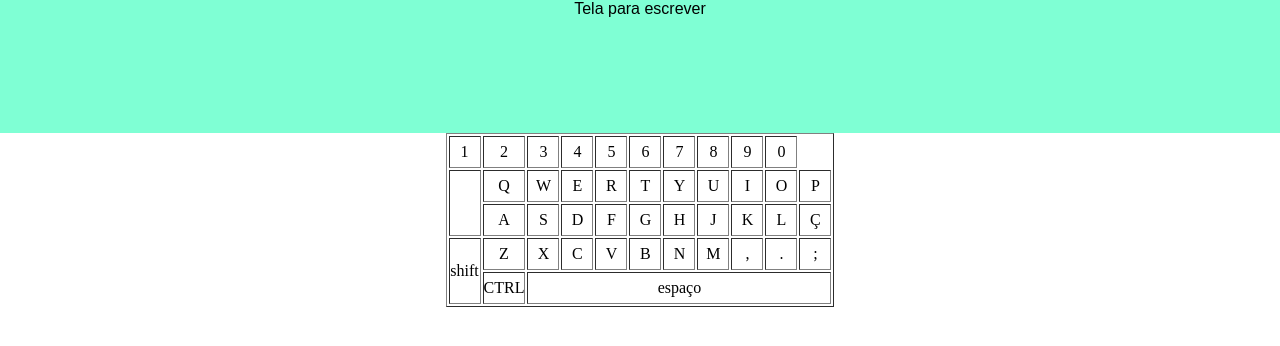
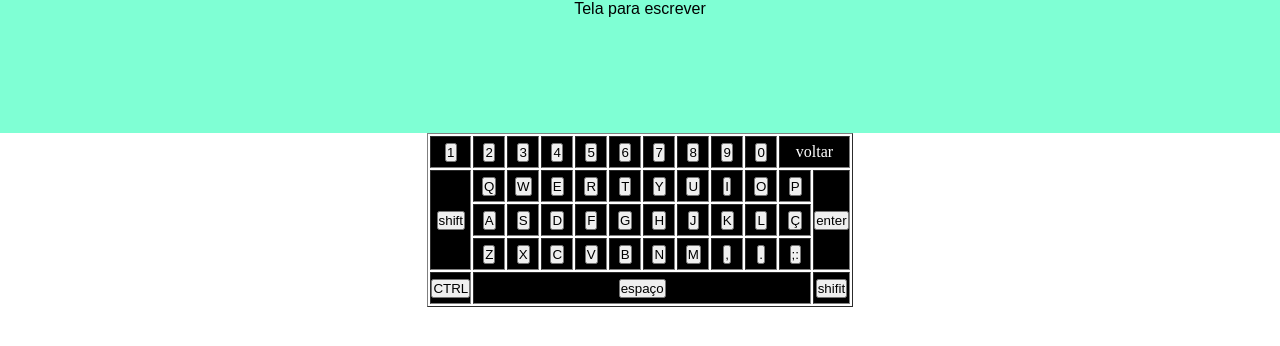
Before and after one commit to EderDSouza/Teclado_Virtual, a plain HTML site: page index.html in a window 1280 px wide. Drawn offline with Linux system fonts and the light colour scheme.

Commit message:
Incluido os botoes

```diff
--- a/css/estilo.css
+++ b/css/estilo.css
@@ -20,8 +20,11 @@
 }
 table{
     text-align: center;
+
 }
 td{
     height: 30px;
     width: 30px;
+    background: black;
+    color: white;
 }
--- a/index.html
+++ b/index.html
@@ -10,66 +10,70 @@
 </head>
 <body>
     <header id="tela">
-        <div id="tela-resposta">Tela para escrever</div>
+        <div id="tela-resposta" value="q1">Tela para escrever</div>
     </header>
     <main id="container_teclado">
         <div id="container_div">
         <table border="1">
             <tr>
 
-                <td>1</td>
-                <td>2</td>
-                <td>3</td>
-                <td>4</td>
-                <td>5</td>
-                <td>6</td>
-                <td>7</td>
-                <td>8</td>
-                <td>9</td>
-                <td>0</td>
+                <td><button >1</button></td>
+                <td><button>2</button></td>
+                <td><button>3</button></td>
+                <td><button>4</button></td>
+                <td><button>5</button></td>
+                <td><button>6</button></td>
+                <td><button>7</button></td>
+                <td><button>8</button></td>
+                <td><button>9</button></td>
+                <td><button>0</button></td>
+                <td colspan="2">voltar</td>
             </tr>
             <tr>
-                <td rowspan="2"></td>
-                <td>Q</td>
-                <td>W</td>
-                <td>E</td>
-                <td>R</td>
-                <td>T</td>
-                <td>Y</td>
-                <td>U</td>
-                <td>I</td>
-                <td>O</td>
-                <td>P</td>
+                <td rowspan="3"><button>shift</button></td>
+                <td><button class="botoes" type="button" onclick="clicar('Q')">Q</button></td>
+                <td><button class="botoes" type="button" onclick="clicar('W')">W</button></td>
+                <td><button class="botoes" type="button" onclick="clicar('E')">E</button></td>
+                <td><button class="botoes" type="button" onclick="clicar('R')">R</button></td>
+                <td><button class="botoes" type="button" onclick="clicar('T')">T</button></td>
+                <td><button class="botoes" type="button" onclick="clicar('Y')">Y</button></td>
+                <td><button class="botoes" type="button" onclick="clicar('U')">U</button></td>
+                <td><button class="botoes" type="button" onclick="clicar('I')">I</button></td>
+                <td><button class="botoes" type="button" onclick="clicar('O')">O</button></td>
+                <td><button class="botoes" type="button" onclick="clicar('P')">P</button></td>
+                <td rowspan="3"><button class="botoes" type="button" >enter</button></td>
+            </tr>
+            <tr>
+                <td><button class="botoes" type="button" onclick="clicar('A')">A</button></td>
+                <td><button class="botoes" type="button" onclick="clicar('S')">S</button></td>
+                <td><button class="botoes" type="button" onclick="clicar('D')">D</button></td>
+                <td><button class="botoes" type="button" onclick="clicar('F')">F</button></td>
+                <td><button class="botoes" type="button" onclick="clicar('G')">G</button></td>
+                <td><button class="botoes" type="button" onclick="clicar('H')">H</button></td>
+                <td><button class="botoes" type="button" onclick="clicar('J')">J</button></td>
+                <td><button class="botoes" type="button" onclick="clicar('K')">K</button></td>
+                <td><button class="botoes" type="button" onclick="clicar('L')">L</button></td>
+                <td><button class="botoes" type="button" onclick="clicar('Ç')">Ç</button></td>
+
             </tr>
             <tr>
 
-                <td>A</td>
-                <td>S</td>
-                <td>D</td>
-                <td>F</td>
-                <td>G</td>
-                <td>H</td>
-                <td>J</td>
-                <td>K</td>
-                <td>L</td>
-                <td>Ç</td>
+                <td><button class="botoes" type="button" onclick="clicar('Z')">Z</button></td>
+                <td><button class="botoes" type="button" onclick="clicar('X')">X</button></td>
+                <td><button class="botoes" type="button" onclick="clicar('C')">C</button></td>
+                <td><button class="botoes" type="button" onclick="clicar('V')">V</button></td>
+                <td><button class="botoes" type="button" onclick="clicar('B')">B</button></td>
+                <td><button class="botoes" type="button" onclick="clicar('N')">N</button></td>
+                <td><button class="botoes" type="button" onclick="clicar('M')">M</button></td>
+                <td><button class="botoes" type="button" onclick="clicar(',')">,</button></td>
+                <td><button class="botoes" type="button" onclick="clicar('.')">.</button></td>
+                <td><button>;:</button></td>
+
             </tr>
             <tr>
-                <td rowspan="2">shift</td>
-                <td>Z</td>
-                <td>X</td>
-                <td>C</td>
-                <td>V</td>
-                <td>B</td>
-                <td>N</td>
-                <td>M</td>
-                <td>,</td>
-                <td>.</td>
-                <td>;</td>
-            </tr>
-            <tr>
-                <td>CTRL</td>
-                <td colspan="9">espaço</td>
+                <td><button>CTRL</button></td>
+                <td colspan="10"><button>espaço</button></td>
+                <td><button>shifit</button></td>
             </tr>
 
         </table>
--- a/script.js
+++ b/script.js
@@ -0,0 +1,7 @@
+
+
+function clicar(strin){
+ window.document.getElementById("tela-resposta").innerHTML=strin;
+
+
+}
```
